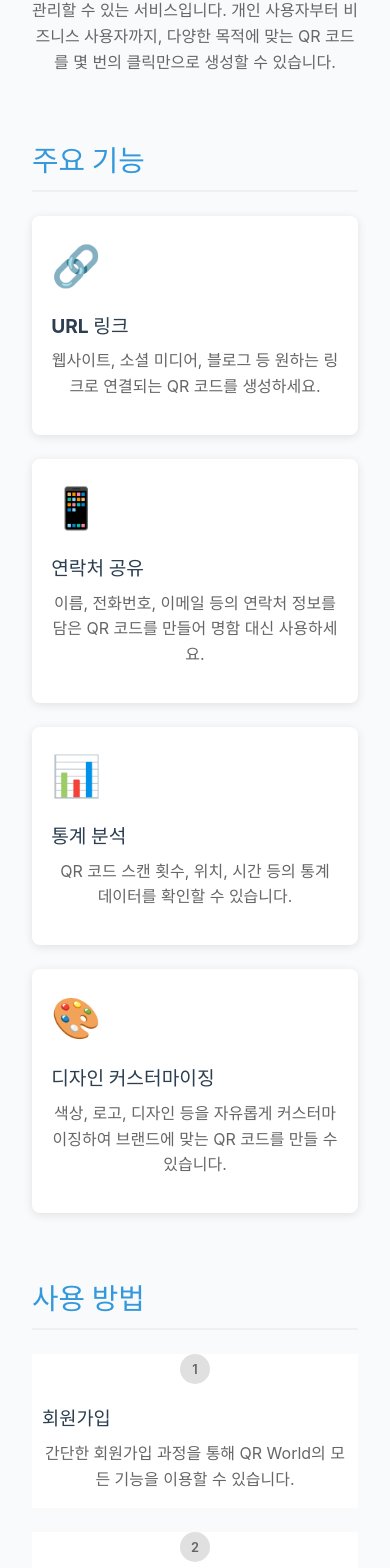
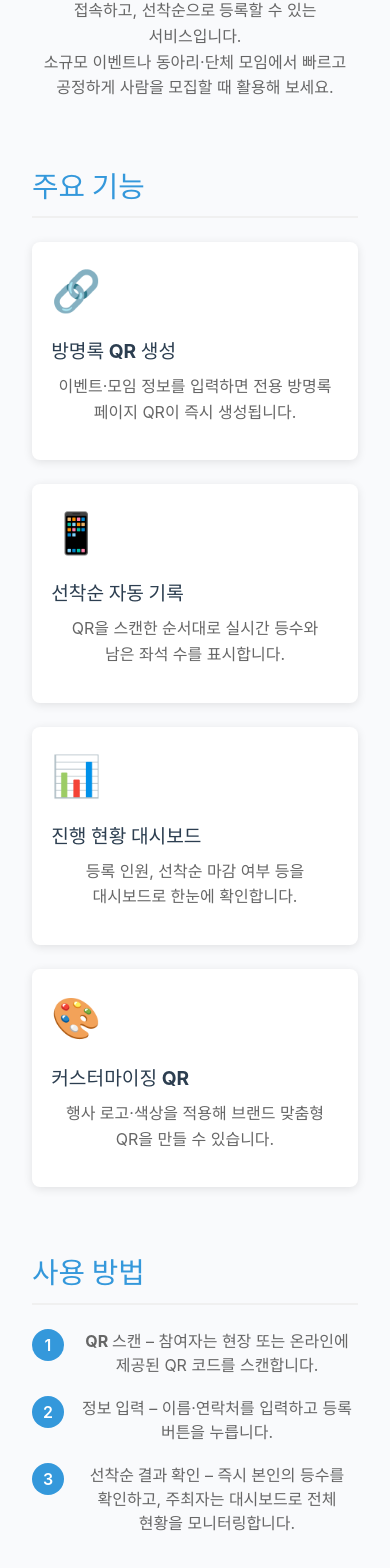
Before and after one commit to qr-playground/front, a React (Vite) app: page /about in a window 390 px wide. Shown: the part 426-1994 px from the top of the page. Built offline with nearby package versions, Linux system fonts and the light colour scheme; no server answers.

Commit message:
Fix: QR코드 리렌더링 에러 수정 및 소개글 수정

```diff
--- a/src/components/layout/Layout/Layout.tsx
+++ b/src/components/layout/Layout/Layout.tsx
@@ -13,7 +13,11 @@ const Layout: React.FC<LayoutProps> = ({ children }) => {
       <main className="main-content">{children}</main>
       <footer className="footer">
         <div className="footer-content">
-          <p>© 2024 QR World. All rights reserved.</p>
+          <p>
+            개선 요청, 오류 제보 시 소정의 상품을 드립니다.
+            <br />
+            📧 이메일: suhwani.dev@gmail.com
+          </p>
         </div>
       </footer>
     </div>
--- a/src/pages/About/About.css
+++ b/src/pages/About/About.css
@@ -38,6 +38,7 @@
 .about-section p {
   line-height: 1.6;
   margin-bottom: 1rem;
+  word-break: keep-all;
 }
 
 /* 기능 카드 스타일 */
@@ -82,6 +83,8 @@
   display: flex;
   gap: 1.5rem;
   align-items: flex-start;
+  width: 100%;
+  column-gap: 1rem;
 }
 
 .step-number {
@@ -96,11 +99,21 @@
   font-weight: bold;
   font-size: 1.2rem;
   flex-shrink: 0;
+  flex: 0 0 40px;
 }
 
 .step-content h3 {
   margin-bottom: 0.5rem;
   color: #2c3e50;
+}
+
+.step-content {
+  text-align: left;
+  flex: 1;
+}
+
+.step-content p {
+  margin: 0;
 }
 
 /* FAQ 스타일 */
@@ -186,6 +199,41 @@
   gap: 0.5rem;
   margin-top: 1rem;
   font-weight: 500;
+  align-items: center;
+}
+
+/* 새 사용 방법 리스트 */
+.steps-list {
+  list-style: none;
+  padding: 0;
+  margin: 0;
+  display: flex;
+  flex-direction: column;
+  gap: 1.2rem;
+}
+
+.steps-list li {
+  display: flex;
+  gap: 0.75rem;
+  align-items: flex-start;
+}
+
+.step-badge {
+  flex: 0 0 32px;
+  height: 32px;
+  background-color: #3498db;
+  color: #fff;
+  border-radius: 50%;
+  display: flex;
+  justify-content: center;
+  align-items: center;
+  font-weight: 600;
+}
+
+.steps-list p {
+  margin: 0;
+  line-height: 1.5;
+  word-break: keep-all;
 }
 
 /* 반응형 스타일 */
@@ -214,6 +262,10 @@
     gap: 0.8rem;
   }
 
+  .step-number {
+    margin-bottom: 0.5rem;
+  }
+
   .features-grid {
     grid-template-columns: 1fr;
   }
--- a/src/pages/About/About.tsx
+++ b/src/pages/About/About.tsx
@@ -16,22 +16,21 @@ const About: React.FC = () => {
     {
       question: "QR 코드는 어떻게 스캔하나요?",
       answer:
-        "대부분의 스마트폰 기본 카메라 앱으로 QR 코드를 스캔할 수 있습니다. 카메라를 QR 코드에 향하게 하면 자동으로 인식합니다.",
+        "대부분의 스마트폰 기본 카메라 앱으로 QR 코드를 스캔할 수 있습니다. 또한 링크로 접근하실 수 있습니다.",
     },
     {
       question: "생성한 QR 코드는 얼마나 오래 사용할 수 있나요?",
       answer:
-        "QR World에서 생성한 QR 코드는 계정이 유지되는 한 영구적으로 사용할 수 있습니다.",
+        "QR코드는 생성 시 설정한 기간동안 사용할 수 있습니다. 단, 오랜 시간 유지하고 싶다면 이메일 문의 부탁드립니다.",
     },
     {
       question: "QR 코드를 수정할 수 있나요?",
-      answer:
-        "예, 생성한 QR 코드의 내용이나 디자인을 언제든지 수정할 수 있습니다. 단, 같은 QR 코드를 유지하려면 기본 URL은 변경하지 마세요.",
+      answer: "아쉽지만 수정은 불가합니다. 새로 생성해야 합니다.",
     },
     {
       question: "서비스 이용 비용은 얼마인가요?",
       answer:
-        "기본 기능은 무료로 제공됩니다. 고급 기능과 대량 생성 시에는 유료 플랜을 이용하실 수 있습니다.",
+        "무료로 제공하는 베타 버전입니다. 단, 100명이 넘는 대규모 인원은 이메일 문의 부탁드립니다.",
     },
   ];
 
@@ -63,9 +62,11 @@ const About: React.FC = () => {
       <div className="about-section">
         <h2>서비스 소개</h2>
         <p>
-          QR World는 누구나 쉽게 QR 코드를 생성하고 관리할 수 있는 서비스입니다.
-          개인 사용자부터 비즈니스 사용자까지, 다양한 목적에 맞는 QR 코드를 몇
-          번의 클릭만으로 생성할 수 있습니다.
+          QR World는 QR 코드를 스캔해 방명록 페이지에 접속하고,{" "}
+          <b>선착순으로 등록</b>할 수 있는 서비스입니다.
+          <br />
+          소규모 이벤트나 동아리·단체 모임에서 빠르고 공정하게 사람을 모집할 때
+          활용해 보세요.
         </p>
       </div>
 
@@ -74,83 +75,61 @@ const About: React.FC = () => {
         <div className="features-grid">
           <div className="feature-card">
             <div className="feature-icon">🔗</div>
-            <h3>URL 링크</h3>
+            <h3>방명록 QR 생성</h3>
             <p>
-              웹사이트, 소셜 미디어, 블로그 등 원하는 링크로 연결되는 QR 코드를
-              생성하세요.
+              이벤트·모임 정보를 입력하면 전용 방명록 페이지 QR이 즉시
+              생성됩니다.
             </p>
           </div>
 
           <div className="feature-card">
             <div className="feature-icon">📱</div>
-            <h3>연락처 공유</h3>
+            <h3>선착순 자동 기록</h3>
             <p>
-              이름, 전화번호, 이메일 등의 연락처 정보를 담은 QR 코드를 만들어
-              명함 대신 사용하세요.
+              QR을 스캔한 순서대로 실시간 등수와 남은&nbsp;좌석 수를 표시합니다.
             </p>
           </div>
 
           <div className="feature-card">
             <div className="feature-icon">📊</div>
-            <h3>통계 분석</h3>
+            <h3>진행 현황 대시보드</h3>
             <p>
-              QR 코드 스캔 횟수, 위치, 시간 등의 통계 데이터를 확인할 수
-              있습니다.
+              등록 인원, 선착순 마감 여부 등을 대시보드로 한눈에 확인합니다.
             </p>
           </div>
 
           <div className="feature-card">
             <div className="feature-icon">🎨</div>
-            <h3>디자인 커스터마이징</h3>
-            <p>
-              색상, 로고, 디자인 등을 자유롭게 커스터마이징하여 브랜드에 맞는 QR
-              코드를 만들 수 있습니다.
-            </p>
+            <h3>커스터마이징 QR</h3>
+            <p>행사 로고·색상을 적용해 브랜드 맞춤형 QR을 만들 수 있습니다.</p>
           </div>
         </div>
       </div>
 
       <div className="about-section">
         <h2>사용 방법</h2>
-        <div className="steps-container">
-          <div className="step">
-            <div className="step-number">1</div>
-            <div className="step-content">
-              <h3>회원가입</h3>
-              <p>
-                간단한 회원가입 과정을 통해 QR World의 모든 기능을 이용할 수
-                있습니다.
-              </p>
-            </div>
-          </div>
-
-          <div className="step">
-            <div className="step-number">2</div>
-            <div className="step-content">
-              <h3>QR 코드 생성</h3>
-              <p>원하는 정보를 입력하고 QR 코드를 생성합니다.</p>
-            </div>
-          </div>
-
-          <div className="step">
-            <div className="step-number">3</div>
-            <div className="step-content">
-              <h3>다운로드 및 공유</h3>
-              <p>
-                생성된 QR 코드를 다운로드하거나 소셜 미디어, 이메일 등으로
-                공유합니다.
-              </p>
-            </div>
-          </div>
-
-          <div className="step">
-            <div className="step-number">4</div>
-            <div className="step-content">
-              <h3>통계 확인</h3>
-              <p>생성한 QR 코드의 사용 현황과 통계를 확인합니다.</p>
-            </div>
-          </div>
-        </div>
+        <ul className="steps-list">
+          <li>
+            <span className="step-badge">1</span>
+            <p>
+              <b>QR 스캔</b> – 참여자는 현장 또는 온라인에 제공된 QR 코드를
+              스캔합니다.
+            </p>
+          </li>
+          <li>
+            <span className="step-badge">2</span>
+            <p>
+              <b>정보 입력</b> – 이름·연락처를 입력하고 등록 버튼을 누릅니다.
+            </p>
+          </li>
+          <li>
+            <span className="step-badge">3</span>
+            <p>
+              <b>선착순 결과 확인</b> – 즉시 본인의 등수를 확인하고, 주최자는
+              대시보드로 전체 현황을 모니터링합니다.
+            </p>
+          </li>
+        </ul>
       </div>
 
       <div className="about-section">
@@ -179,9 +158,9 @@ const About: React.FC = () => {
       <div className="about-section contact-section">
         <h2>문의하기</h2>
         <p>더 궁금한 점이 있으시면 언제든지 문의해 주세요.</p>
+        <p>개선 요청, 오류 제보 시 소정의 상품을 드립니다.</p>
         <div className="contact-info">
-          <p>📧 이메일: support@qrworld.com</p>
-          <p>📱 전화: 02-123-4567</p>
+          <p>📧 이메일: suhwani.dev@gmail.com</p>
         </div>
       </div>
     </div>
--- a/src/pages/Home/Home.css
+++ b/src/pages/Home/Home.css
@@ -20,9 +20,10 @@ p {
   font-size: 1.2rem;
   color: #666;
   text-align: center;
-  max-width: 700px;
+  max-width: 900px;
   line-height: 1.6;
   margin-bottom: 2rem;
+  word-break: keep-all;
 }
 
 .home-buttons {
--- a/src/pages/Home/Home.tsx
+++ b/src/pages/Home/Home.tsx
@@ -9,9 +9,10 @@ const Home: React.FC = () => {
     <div className="home-container">
       <h1>QR World, 환영합니다</h1>
       <p>
-        QR World는 쉽고 빠르게 QR 코드를 생성하고 관리할 수 있는 서비스입니다.
-        개인 맞춤형 QR 코드를 생성하여 비즈니스, 이벤트, 개인적인 용도로
-        활용해보세요.
+        QR World는 QR 코드를 스캔해 방명록 페이지에 접속하고,{" "}
+        <b>선착순으로 등록</b>할 수 있는 서비스입니다.<br />
+        소규모 이벤트나 동아리·단체 모임에서 빠르고 공정하게 사람을
+        모집할 때 활용해 보세요.
       </p>
       <div className="home-buttons">
         <div className="home-buttons-row">
```
Also changed, not shown: src/pages/QrGenerator/QrGenerator.tsx (+65 -56 lines).
